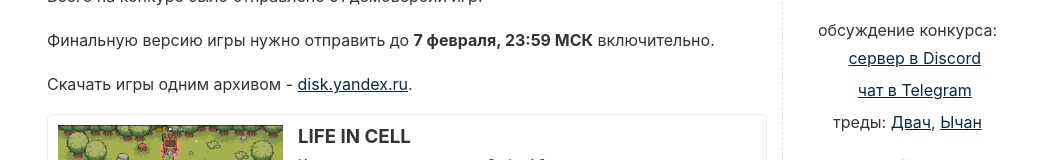
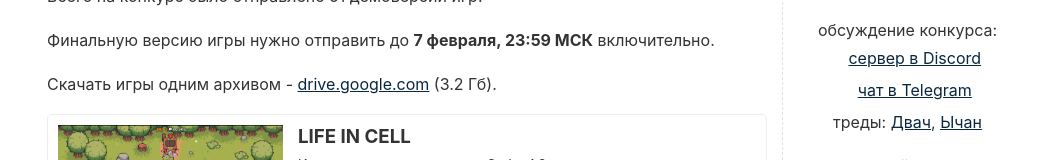
Before and after one commit to twoweeks/twg27-blog, an Astro site: page /blog/5-demo in a window 1280 px wide. Shown: the part 477-637 px from the top of the page, without its empty margins (108-1171 px from the left). Built offline with nearby package versions, Linux system fonts and the light colour scheme; Astro itself is replaced by a stand-in of ours.

Commit message:
feat: new archive link

```diff
--- a/src/content/blog/5-demo.mdx
+++ b/src/content/blog/5-demo.mdx
@@ -10,6 +10,6 @@ import { games } from '../../data/games-demo.ts';
 
 Финальную версию игры нужно отправить до **7 февраля, 23:59 МСК** включительно.
 
-Скачать игры одним архивом - [disk.yandex.ru](https://disk.yandex.ru/d/I_ZITTmFWq3INA).
+Скачать игры одним архивом - [drive.google.com](https://drive.google.com/file/d/18PmkhquKhkex-8Dp7hp1S0T6bgUxepna/view?usp=sharing) (3.2 Гб).
 
 <GamesList gamesList={games} />
```
